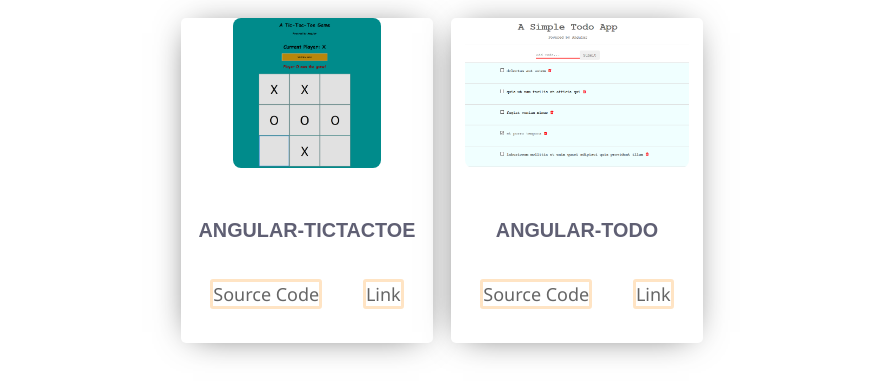
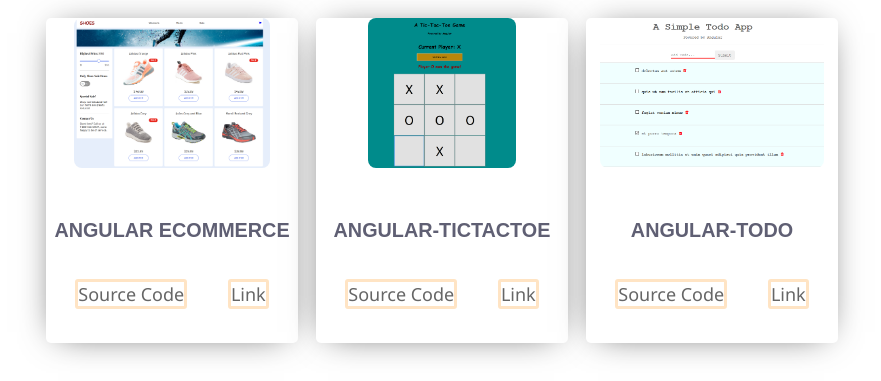
Before and after one commit to sufanHuang/webdev-blog, a website: page public/portfolio.html in a window 1280 px wide. Shown: the part 222-603 px from the top of the page, without its empty margins (198-1079 px from the left). Drawn offline with nearby package versions, Linux system fonts and the light colour scheme.

Commit message:
Add new project.

```diff
--- a/public/portfolio.html
+++ b/public/portfolio.html
@@ -36,6 +36,17 @@
 
     <h1>Angular/Node</h1>
     <div class="parent">
+        <div class ="card child" style= 'width:15rem;height:15rem;margin-bottom:4rem'>
+            <div class="projects_box">
+                <img
+                        class="card-img-top"
+                        src="images/angular-ecommerce.png"
+                        alt="project"/>
+                <h5 class="projects_title">Angular Ecommerce</h5>
+                <a href="https://github.com/sufanHuang/angular-ecommerce" class="btn btn-secondly project_buttons"><span>Source Code</span></a>
+                <a href="https://angular-ecommerce-sufan.netlify.com/" class="btn btn-secondly project_buttons"><span>Link</span></a>
+            </div>
+        </div>
         <div class ="card child" style= 'width:15rem;height:15rem;margin-bottom:4rem'>
             <div class="projects_box">
                 <img
```
Also changed, not shown: public/images/angular-ecommerce.png (added).
